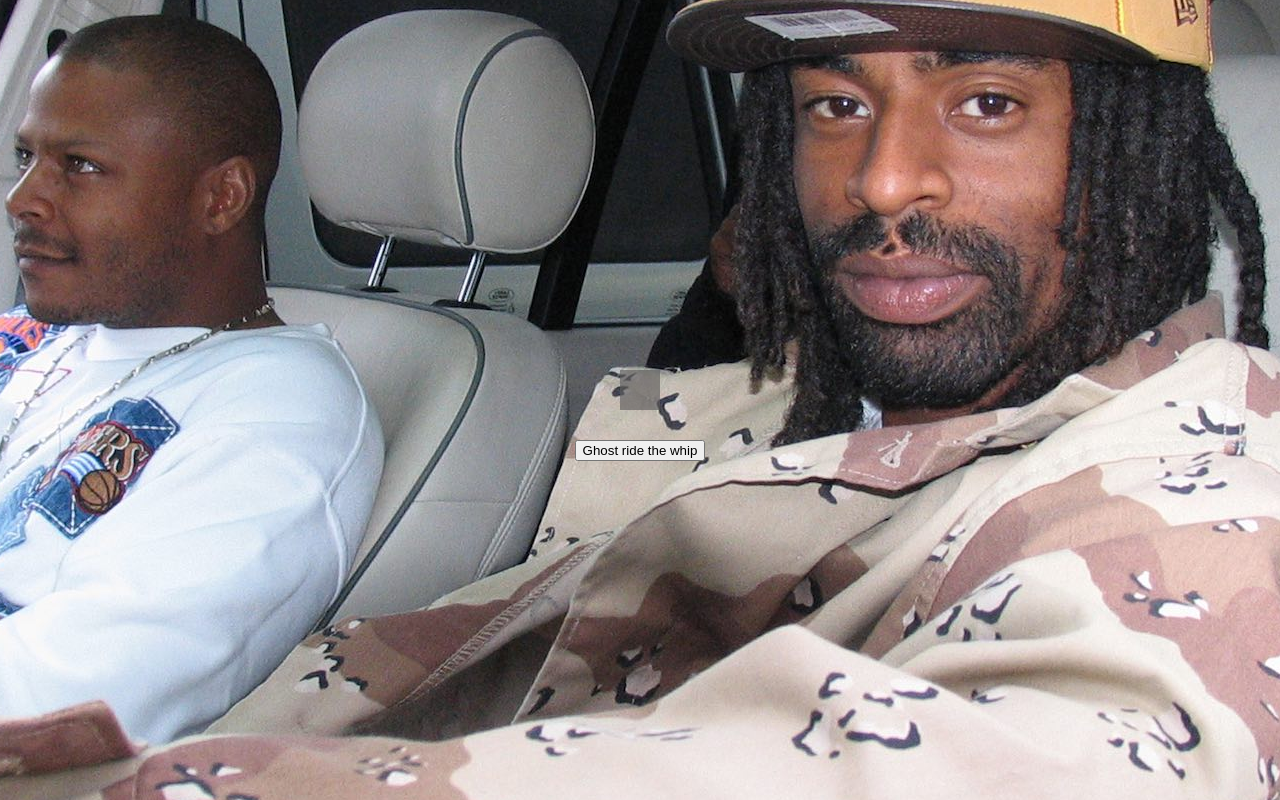
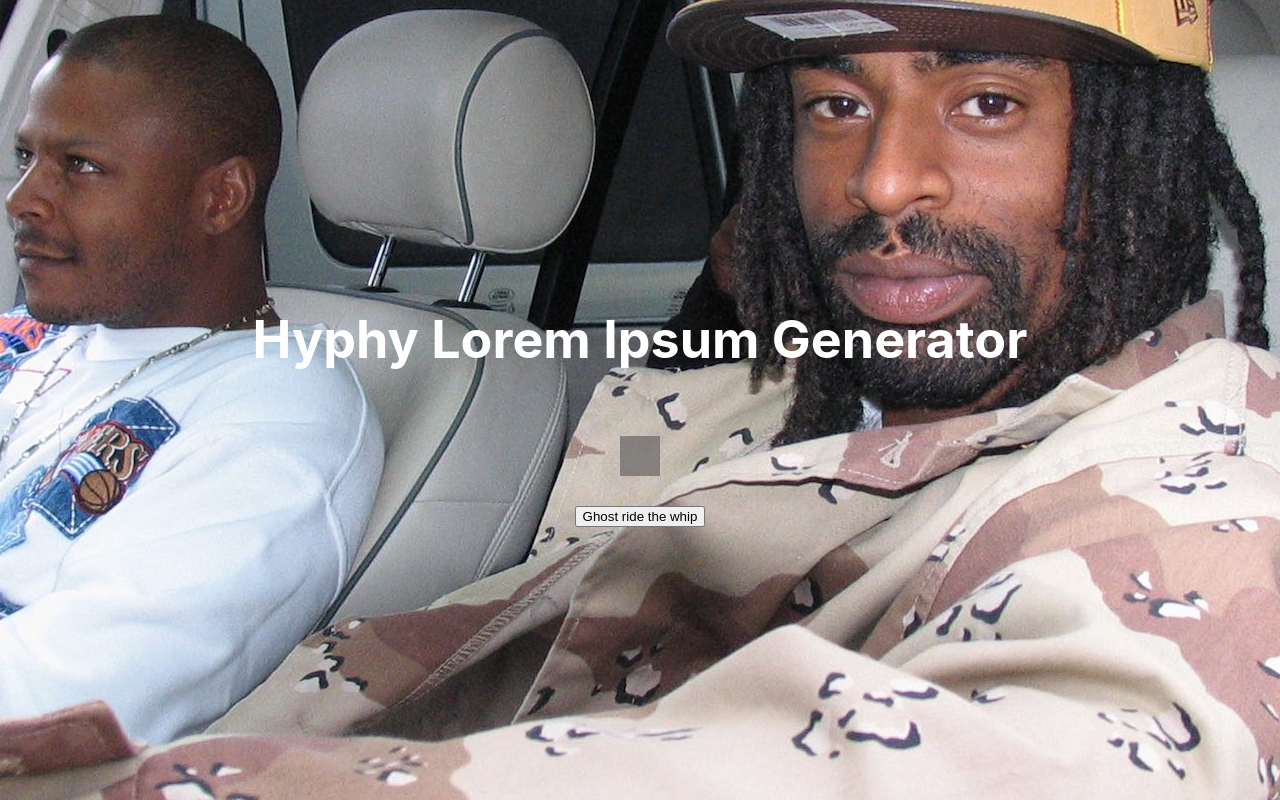
Before and after one commit to alberthuynh91/hyphy-ipsum, a React (Create React App) app: page / in a window 1280 px wide. Built offline with nearby package versions, Linux system fonts and the light colour scheme; no server answers.

Commit message:
Add title

```diff
--- a/src/App.js
+++ b/src/App.js
@@ -59,6 +59,7 @@ class App extends Component {
     return (
       <div className="App">
         <header className="App-header">
+          <h1>Hyphy Lorem Ipsum Generator</h1>
           <p className="text-container">
             <div className="ipsum-text">{this.state.loremIpsumText}</div>
           </p>
```
